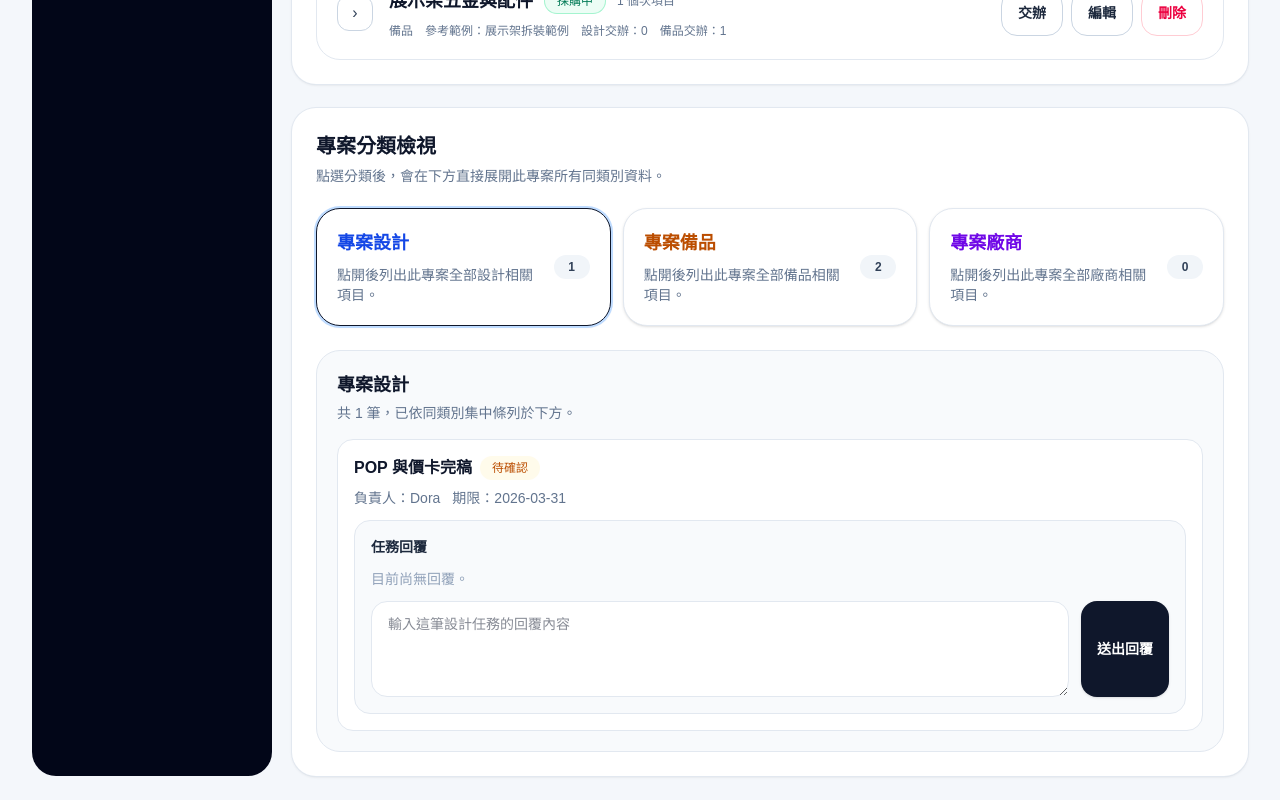
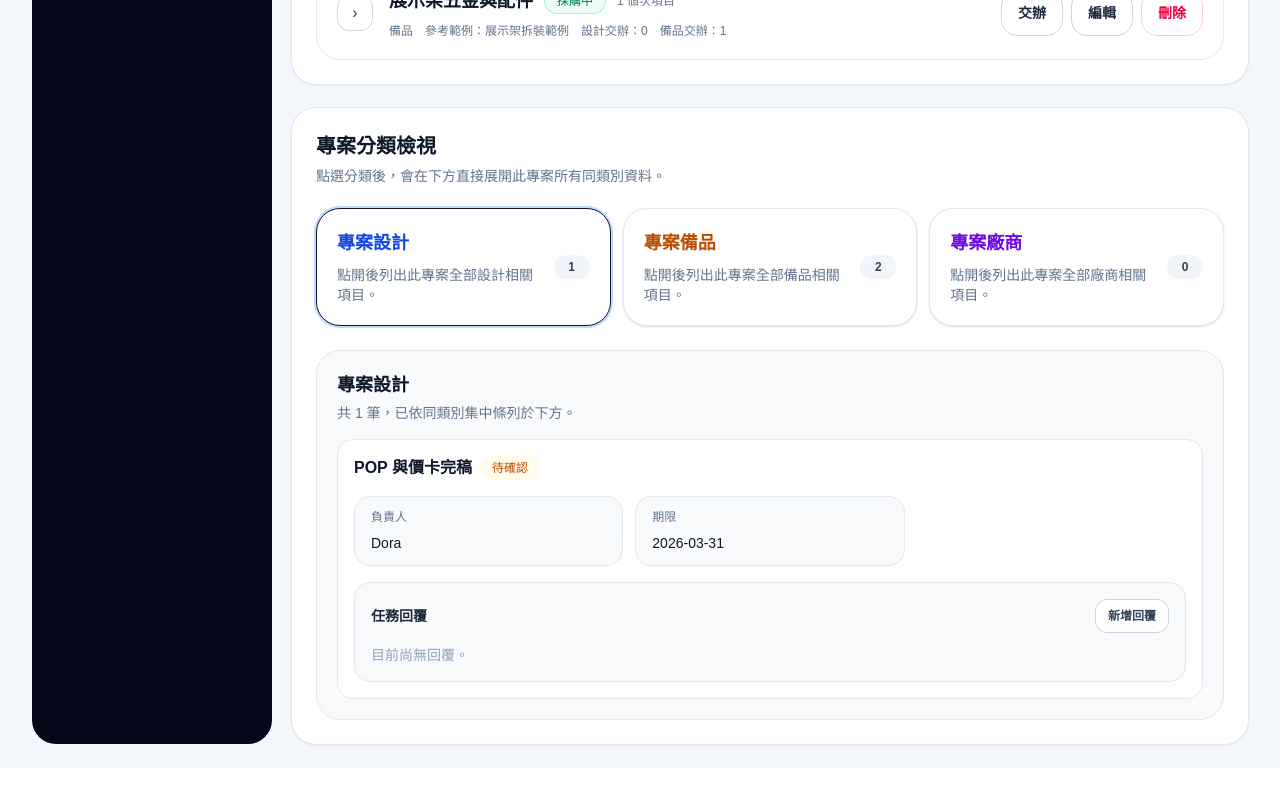
Before and after one commit to willy841/projectflow, a Next.js app: page /projects/department-store-display-2026 in a window 1280 px wide. Shown: the part 1606-2406 px from the top of the page. After the commit the page ends 2374 px from the top, so only its background shows below. Built offline with nearby package versions, Linux system fonts and the light colour scheme.

Commit message:
feat: refine assignment reply panel

```diff
--- a/src/components/execution-tree-section.tsx
+++ b/src/components/execution-tree-section.tsx
@@ -12,29 +12,84 @@ import { Project, getStatusClass } from "@/components/project-data";
 
 type OpenCategory = "design" | "procurement" | "vendor";
 
+type ReplyForm = {
+  item: string;
+  quantity: string;
+  size: string;
+  material: string;
+  previewUrl: string;
+  cost: string;
+};
+
 type DesignAssignmentItem = { targetId: string; title: string; data: DesignAssignmentDraft };
 type ProcurementAssignmentItem = { targetId: string; title: string; data: ProcurementAssignmentDraft };
 type VendorAssignmentItem = { targetId: string; title: string; data: VendorAssignmentDraft };
+
+type DisplayItem = {
+  id: string;
+  title: string;
+  badge: string;
+  badgeClass: string;
+  fields: Array<{ label: string; value: string }>;
+  replies: AssignmentReply[];
+};
+
+const defaultReplyForm: ReplyForm = {
+  item: "",
+  quantity: "",
+  size: "",
+  material: "",
+  previewUrl: "",
+  cost: "",
+};
 
 export function ExecutionTreeSection({ project }: { project: Project }) {
   const [designAssignments, setDesignAssignments] = useState<DesignAssignmentItem[]>([]);
   const [procurementAssignments, setProcurementAssignments] = useState<ProcurementAssignmentItem[]>([]);
   const [vendorAssignments, setVendorAssignments] = useState<VendorAssignmentItem[]>([]);
   const [openCategory, setOpenCategory] = useState<OpenCategory>("design");
-  const [replyDrafts, setReplyDrafts] = useState<Record<string, string>>({});
+  const [activeReplyBoxId, setActiveReplyBoxId] = useState<string | null>(null);
+  const [replyForms, setReplyForms] = useState<Record<string, ReplyForm>>({});
 
-  function createReply(message: string): AssignmentReply {
+  function updateReplyForm(targetId: string, key: keyof ReplyForm, value: string) {
+    setReplyForms((prev) => ({
+      ...prev,
+      [targetId]: {
+        ...(prev[targetId] ?? defaultReplyForm),
+        [key]: value,
+      },
+    }));
+  }
+
+  function buildReplyMessage(form: ReplyForm) {
+    return [
+      form.item ? `項目：${form.item}` : null,
+      form.quantity ? `數量：${form.quantity}` : null,
+      form.size ? `尺寸：${form.size}` : null,
+      form.material ? `材質：${form.material}` : null,
+      form.previewUrl ? `預覽圖 URL：${form.previewUrl}` : null,
+      form.cost ? `成本：${form.cost}` : null,
+    ]
+      .filter(Boolean)
+      .join("｜");
+  }
+
+  function createReply(form: ReplyForm): AssignmentReply {
     return {
       id: `reply-${Date.now()}-${Math.random().toString(36).slice(2, 8)}`,
-      message,
+      message: buildReplyMessage(form),
       createdAt: new Date().toLocaleString("zh-TW"),
     };
   }
 
-  function addDesignReply(targetId: string) {
-    const message = (replyDrafts[targetId] ?? "").trim();
+  function submitReply(targetId: string, type: OpenCategory) {
+    const form = replyForms[targetId] ?? defaultReplyForm;
+    const message = buildReplyMessage(form);
     if (!message) return;
 
+    const reply = createReply(form);
+
+    if (type === "design") {
       setDesignAssignments((prev) =>
         prev.map((assignment) =>
           assignment.targetId !== targetId
@@ -43,19 +98,14 @@ export function ExecutionTreeSection({ project }: { project: Project }) {
                 ...assignment,
                 data: {
                   ...assignment.data,
-                replies: [...(assignment.data.replies ?? []), createReply(message)],
+                  replies: [...(assignment.data.replies ?? []), reply],
                 },
               }
         )
       );
-
-    setReplyDrafts((prev) => ({ ...prev, [targetId]: "" }));
     }
 
-  function addProcurementReply(targetId: string) {
-    const message = (replyDrafts[targetId] ?? "").trim();
-    if (!message) return;
-
+    if (type === "procurement") {
       setProcurementAssignments((prev) =>
         prev.map((assignment) =>
           assignment.targetId !== targetId
@@ -64,19 +114,14 @@ export function ExecutionTreeSection({ project }: { project: Project }) {
                 ...assignment,
                 data: {
                   ...assignment.data,
-                replies: [...(assignment.data.replies ?? []), createReply(message)],
+                  replies: [...(assignment.data.replies ?? []), reply],
                 },
               }
         )
       );
-
-    setReplyDrafts((prev) => ({ ...prev, [targetId]: "" }));
     }
 
-  function addVendorReply(targetId: string) {
-    const message = (replyDrafts[targetId] ?? "").trim();
-    if (!message) return;
-
+    if (type === "vendor") {
       setVendorAssignments((prev) =>
         prev.map((assignment) =>
           assignment.targetId !== targetId
@@ -85,91 +130,93 @@ export function ExecutionTreeSection({ project }: { project: Project }) {
                 ...assignment,
                 data: {
                   ...assignment.data,
-                replies: [...(assignment.data.replies ?? []), createReply(message)],
+                  replies: [...(assignment.data.replies ?? []), reply],
                 },
               }
         )
       );
-
-    setReplyDrafts((prev) => ({ ...prev, [targetId]: "" }));
     }
 
-  const designList = useMemo(
+    setReplyForms((prev) => ({ ...prev, [targetId]: defaultReplyForm }));
+    setActiveReplyBoxId(null);
+  }
+
+  const designList = useMemo<DisplayItem[]>(
     () => [
       ...designAssignments.map((assignment) => ({
         id: assignment.targetId,
         title: assignment.title,
-        summary: [
-          assignment.data.size ? `尺寸：${assignment.data.size}` : null,
-          assignment.data.material ? `材質：${assignment.data.material}` : null,
-          assignment.data.quantity ? `數量：${assignment.data.quantity}` : null,
-          `結構圖：${assignment.data.structureRequired}`,
-        ].filter(Boolean),
-        extra: [
-          assignment.data.referenceUrl ? `參考連結：${assignment.data.referenceUrl}` : null,
-          assignment.data.note ? `備註：${assignment.data.note}` : null,
-        ].filter(Boolean),
         badge: assignment.data.status,
         badgeClass: getStatusClass(assignment.data.status),
+        fields: [
+          { label: "尺寸", value: assignment.data.size || "—" },
+          { label: "材質", value: assignment.data.material || "—" },
+          { label: "數量", value: assignment.data.quantity || "—" },
+          { label: "結構圖", value: assignment.data.structureRequired || "—" },
+          { label: "參考連結", value: assignment.data.referenceUrl || "—" },
+          { label: "備註", value: assignment.data.note || "—" },
+        ],
         replies: assignment.data.replies ?? [],
       })),
       ...project.designTasks.map((task) => ({
         id: task.title,
         title: task.title,
-        summary: [`負責人：${task.assignee}`, `期限：${task.due}`],
-        extra: [],
         badge: task.status,
         badgeClass: getStatusClass(task.status),
-        replies: [] as AssignmentReply[],
+        fields: [
+          { label: "負責人", value: task.assignee },
+          { label: "期限", value: task.due },
+        ],
+        replies: [],
       })),
     ],
     [designAssignments, project.designTasks]
   );
 
-  const procurementList = useMemo(
+  const procurementList = useMemo<DisplayItem[]>(
     () => [
       ...procurementAssignments.map((assignment) => ({
         id: assignment.targetId,
         title: assignment.title,
-        summary: [
-          assignment.data.item ? `項目：${assignment.data.item}` : null,
-          assignment.data.quantity ? `數量：${assignment.data.quantity}` : null,
-          assignment.data.budget ? `預算：${assignment.data.budget}` : null,
-        ].filter(Boolean),
-        extra: [assignment.data.styleUrl ? `樣式 URL：${assignment.data.styleUrl}` : null].filter(Boolean),
         badge: assignment.data.status,
         badgeClass: getStatusClass(assignment.data.status),
+        fields: [
+          { label: "項目", value: assignment.data.item || "—" },
+          { label: "數量", value: assignment.data.quantity || "—" },
+          { label: "預算", value: assignment.data.budget || "—" },
+          { label: "樣式 URL", value: assignment.data.styleUrl || "—" },
+        ],
         replies: assignment.data.replies ?? [],
       })),
       ...project.procurementTasks.map((task) => ({
         id: task.title,
         title: task.title,
-        summary: [`採購：${task.buyer}`, `預算：${task.budget}`],
-        extra: [],
         badge: task.status,
         badgeClass: getStatusClass(task.status),
-        replies: [] as AssignmentReply[],
+        fields: [
+          { label: "採購", value: task.buyer },
+          { label: "預算", value: task.budget },
+        ],
+        replies: [],
       })),
     ],
     [procurementAssignments, project.procurementTasks]
   );
 
-  const vendorList = useMemo(
+  const vendorList = useMemo<DisplayItem[]>(
     () =>
       vendorAssignments.map((assignment) => ({
         id: assignment.targetId,
         title: assignment.title,
-        summary: [
-          assignment.data.title ? `交辦名稱：${assignment.data.title}` : null,
-          assignment.data.vendorName ? `廠商名稱：${assignment.data.vendorName}` : null,
-          assignment.data.budget ? `預算 / 報價：${assignment.data.budget}` : null,
-        ].filter(Boolean),
-        extra: [
-          assignment.data.referenceUrl ? `參考連結：${assignment.data.referenceUrl}` : null,
-          assignment.data.note ? `需求 / 備註：${assignment.data.note}` : null,
-        ].filter(Boolean),
         badge: assignment.data.status,
         badgeClass: getStatusClass(assignment.data.status),
+        fields: [
+          { label: "交辦名稱", value: assignment.data.title || "—" },
+          { label: "廠商名稱", value: assignment.data.vendorName || "—" },
+          { label: "預算 / 報價", value: assignment.data.budget || "—" },
+          { label: "參考連結", value: assignment.data.referenceUrl || "—" },
+          { label: "需求 / 備註", value: assignment.data.note || "—" },
+        ],
         replies: assignment.data.replies ?? [],
       })),
     [vendorAssignments]
@@ -266,32 +313,40 @@ export function ExecutionTreeSection({ project }: { project: Project }) {
 
           <div className="space-y-3">
             {currentList.length ? (
-              currentList.map((item) => (
+              currentList.map((item) => {
+                const replyForm = replyForms[item.id] ?? defaultReplyForm;
+                const isReplyOpen = activeReplyBoxId === item.id;
+
+                return (
                   <div key={item.id} className="rounded-2xl border border-slate-200 bg-white p-4">
-                  <div className="flex flex-col gap-3">
-                    <div className="min-w-0">
+                    <div className="flex flex-col gap-4">
                       <div className="flex flex-wrap items-center gap-2">
                         <h5 className="font-semibold text-slate-900">{item.title}</h5>
                         <span className={`inline-flex items-center justify-center rounded-full px-3 py-1 text-xs font-medium ${item.badgeClass}`}>
                           {item.badge}
                         </span>
                       </div>
-                      <div className="mt-2 flex flex-wrap gap-3 text-sm text-slate-500">
-                        {item.summary.map((line) => (
-                          <span key={line}>{line}</span>
+
+                      <div className="grid gap-3 md:grid-cols-2 xl:grid-cols-3">
+                        {item.fields.map((field) => (
+                          <div key={`${item.id}-${field.label}`} className="rounded-2xl border border-slate-200 bg-slate-50 px-4 py-3">
+                            <p className="text-xs font-medium text-slate-500">{field.label}</p>
+                            <p className="mt-2 text-sm font-medium break-words text-slate-900">{field.value}</p>
+                          </div>
                         ))}
-                      </div>
-                      {item.extra.length ? (
-                        <div className="mt-2 space-y-1 text-sm text-slate-500">
-                          {item.extra.map((line) => (
-                            <p key={line}>{line}</p>
-                          ))}
-                        </div>
-                      ) : null}
                       </div>
 
                       <div className="rounded-2xl border border-slate-200 bg-slate-50 p-4">
+                        <div className="flex flex-wrap items-center justify-between gap-3">
                           <p className="text-sm font-semibold text-slate-800">任務回覆</p>
+                          <button
+                            type="button"
+                            onClick={() => setActiveReplyBoxId((prev) => (prev === item.id ? null : item.id))}
+                            className="inline-flex items-center justify-center rounded-xl border border-slate-300 bg-white px-3 py-2 text-xs font-semibold text-slate-700 transition hover:bg-slate-50"
+                          >
+                            {isReplyOpen ? "收合回覆" : "新增回覆"}
+                          </button>
+                        </div>
 
                         <div className="mt-3 space-y-2">
                           {item.replies.length ? (
@@ -306,63 +361,80 @@ export function ExecutionTreeSection({ project }: { project: Project }) {
                           )}
                         </div>
 
-                      {openCategory === "design" ? (
-                        <div className="mt-3 flex flex-col gap-3 sm:flex-row">
-                          <textarea
-                            value={replyDrafts[item.id] ?? ""}
-                            onChange={(event) => setReplyDrafts((prev) => ({ ...prev, [item.id]: event.target.value }))}
-                            placeholder="輸入這筆設計任務的回覆內容"
-                            className="min-h-24 flex-1 rounded-2xl border border-slate-200 bg-white px-4 py-3 text-sm outline-none transition focus:border-slate-400"
+                        {isReplyOpen ? (
+                          <div className="mt-4 grid gap-4 md:grid-cols-2 xl:grid-cols-3">
+                            <label className="flex flex-col gap-2">
+                              <span className="text-sm font-medium text-slate-700">項目</span>
+                              <input
+                                value={replyForm.item}
+                                onChange={(event) => updateReplyForm(item.id, "item", event.target.value)}
+                                className="h-11 rounded-2xl border border-slate-200 bg-white px-4 text-sm outline-none transition focus:border-slate-400"
                               />
+                            </label>
+                            <label className="flex flex-col gap-2">
+                              <span className="text-sm font-medium text-slate-700">數量</span>
+                              <input
+                                value={replyForm.quantity}
+                                onChange={(event) => updateReplyForm(item.id, "quantity", event.target.value)}
+                                className="h-11 rounded-2xl border border-slate-200 bg-white px-4 text-sm outline-none transition focus:border-slate-400"
+                              />
+                            </label>
+                            <label className="flex flex-col gap-2">
+                              <span className="text-sm font-medium text-slate-700">尺寸</span>
+                              <input
+                                value={replyForm.size}
+                                onChange={(event) => updateReplyForm(item.id, "size", event.target.value)}
+                                className="h-11 rounded-2xl border border-slate-200 bg-white px-4 text-sm outline-none transition focus:border-slate-400"
+                              />
+                            </label>
+                            <label className="flex flex-col gap-2">
+                              <span className="text-sm font-medium text-slate-700">材質</span>
+                              <input
+                                value={replyForm.material}
+                                onChange={(event) => updateReplyForm(item.id, "material", event.target.value)}
+                                className="h-11 rounded-2xl border border-slate-200 bg-white px-4 text-sm outline-none transition focus:border-slate-400"
+                              />
+                            </label>
+                            <label className="flex flex-col gap-2 md:col-span-2 xl:col-span-1">
+                              <span className="text-sm font-medium text-slate-700">預覽圖 URL</span>
+                              <input
+                                value={replyForm.previewUrl}
+                                onChange={(event) => updateReplyForm(item.id, "previewUrl", event.target.value)}
+                                className="h-11 rounded-2xl border border-slate-200 bg-white px-4 text-sm outline-none transition focus:border-slate-400"
+                              />
+                            </label>
+                            <label className="flex flex-col gap-2">
+                              <span className="text-sm font-medium text-slate-700">成本</span>
+                              <input
+                                value={replyForm.cost}
+                                onChange={(event) => updateReplyForm(item.id, "cost", event.target.value)}
+                                className="h-11 rounded-2xl border border-slate-200 bg-white px-4 text-sm outline-none transition focus:border-slate-400"
+                              />
+                            </label>
+
+                            <div className="md:col-span-2 xl:col-span-3 flex flex-wrap gap-2">
                               <button
                                 type="button"
-                            onClick={() => addDesignReply(item.id)}
-                            className="inline-flex items-center justify-center rounded-2xl bg-slate-900 px-4 py-3 text-sm font-semibold text-white shadow-sm transition hover:bg-slate-800"
+                                onClick={() => submitReply(item.id, openCategory)}
+                                className="inline-flex items-center justify-center rounded-2xl bg-slate-900 px-4 py-2.5 text-sm font-semibold text-white shadow-sm transition hover:bg-slate-800"
                               >
                                 送出回覆
                               </button>
-                        </div>
-                      ) : null}
-
-                      {openCategory === "procurement" ? (
-                        <div className="mt-3 flex flex-col gap-3 sm:flex-row">
-                          <textarea
-                            value={replyDrafts[item.id] ?? ""}
-                            onChange={(event) => setReplyDrafts((prev) => ({ ...prev, [item.id]: event.target.value }))}
-                            placeholder="輸入這筆備品任務的回覆內容"
-                            className="min-h-24 flex-1 rounded-2xl border border-slate-200 bg-white px-4 py-3 text-sm outline-none transition focus:border-slate-400"
-                          />
                               <button
                                 type="button"
-                            onClick={() => addProcurementReply(item.id)}
-                            className="inline-flex items-center justify-center rounded-2xl bg-slate-900 px-4 py-3 text-sm font-semibold text-white shadow-sm transition hover:bg-slate-800"
+                                onClick={() => setActiveReplyBoxId(null)}
+                                className="inline-flex items-center justify-center rounded-2xl border border-slate-300 bg-white px-4 py-2.5 text-sm font-semibold text-slate-800 transition hover:bg-slate-50"
                               >
-                            送出回覆
+                                取消
                               </button>
                             </div>
-                      ) : null}
-
-                      {openCategory === "vendor" ? (
-                        <div className="mt-3 flex flex-col gap-3 sm:flex-row">
-                          <textarea
-                            value={replyDrafts[item.id] ?? ""}
-                            onChange={(event) => setReplyDrafts((prev) => ({ ...prev, [item.id]: event.target.value }))}
-                            placeholder="輸入這筆廠商任務的回覆內容"
-                            className="min-h-24 flex-1 rounded-2xl border border-slate-200 bg-white px-4 py-3 text-sm outline-none transition focus:border-slate-400"
-                          />
-                          <button
-                            type="button"
-                            onClick={() => addVendorReply(item.id)}
-                            className="inline-flex items-center justify-center rounded-2xl bg-slate-900 px-4 py-3 text-sm font-semibold text-white shadow-sm transition hover:bg-slate-800"
-                          >
-                            送出回覆
-                          </button>
                           </div>
                         ) : null}
                       </div>
                     </div>
                   </div>
-              ))
+                );
+              })
             ) : (
               <div className="rounded-2xl border border-dashed border-slate-300 bg-white p-5 text-sm text-slate-500">
                 目前此分類尚未建立資料。
```
Lines whose indentation alone changed are shown as unchanged.
